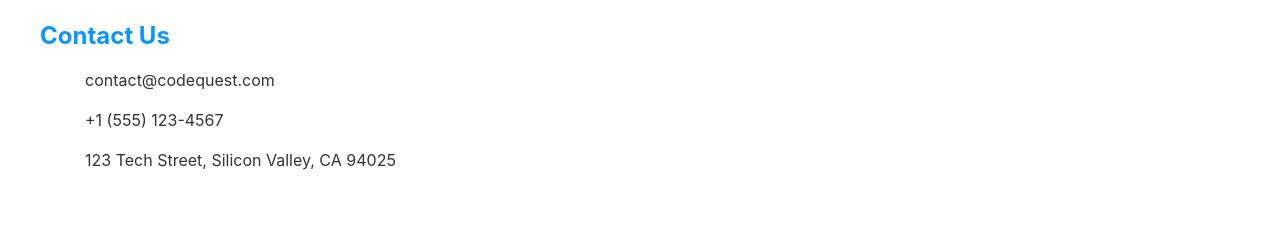
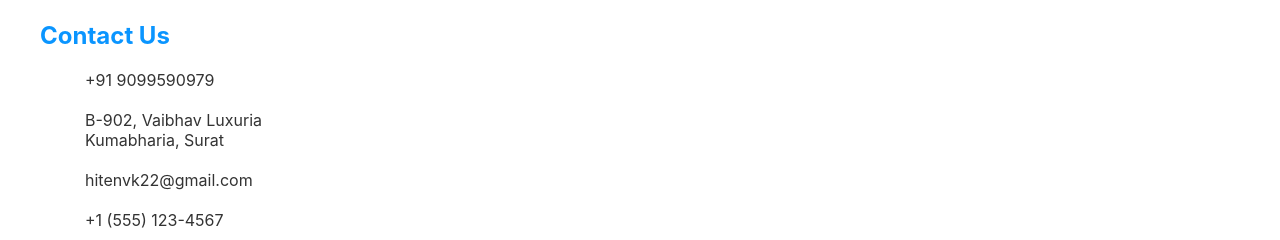
Before and after one commit to testingom030/codequest, a React (Create React App) app in the folder client/: page /about in a window 1280 px wide. Shown: the part 624-864 px from the top of the page. Built offline with nearby package versions, Linux system fonts and the light colour scheme; no server answers.

Commit message:
fix: Update contact information and enhance layout in About page

```diff
--- a/client/src/pages/About/About.jsx
+++ b/client/src/pages/About/About.jsx
@@ -41,14 +41,20 @@ const About = () => {
             <p>{translate('Access the platform in multiple languages for a better experience.')}</p>
           </div>
         </div>
-      </section>
-
-      <section className="about-section">
+      </section>      <section className="about-section">
         <h2>{translate('Contact Us')}</h2>
         <div className="contact-info">
-          <div>
+          <div className="contact-item">
+            <i className="fas fa-phone"></i>
+            <p>+91 9099590979</p>
+          </div>
+          <div className="contact-item">
+            <i className="fas fa-map-marker-alt"></i>
+            <p>B-902, Vaibhav Luxuria<br/>Kumabharia, Surat</p>
+          </div>
+          <div className="contact-item">
             <i className="fas fa-envelope"></i>
-            <p>contact@codequest.com</p>
+            <p>hitenvk22@gmail.com</p>
           </div>
           <div>
             <i className="fas fa-phone"></i>
```
